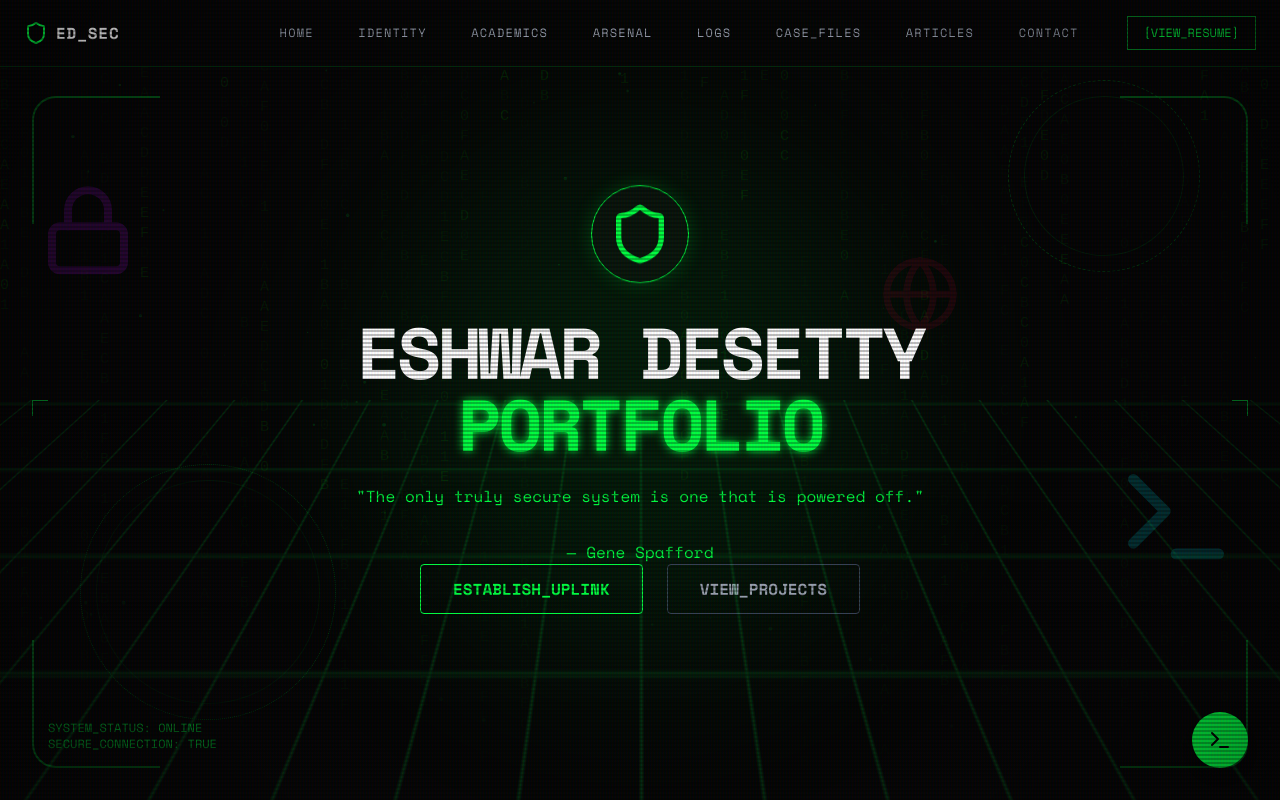
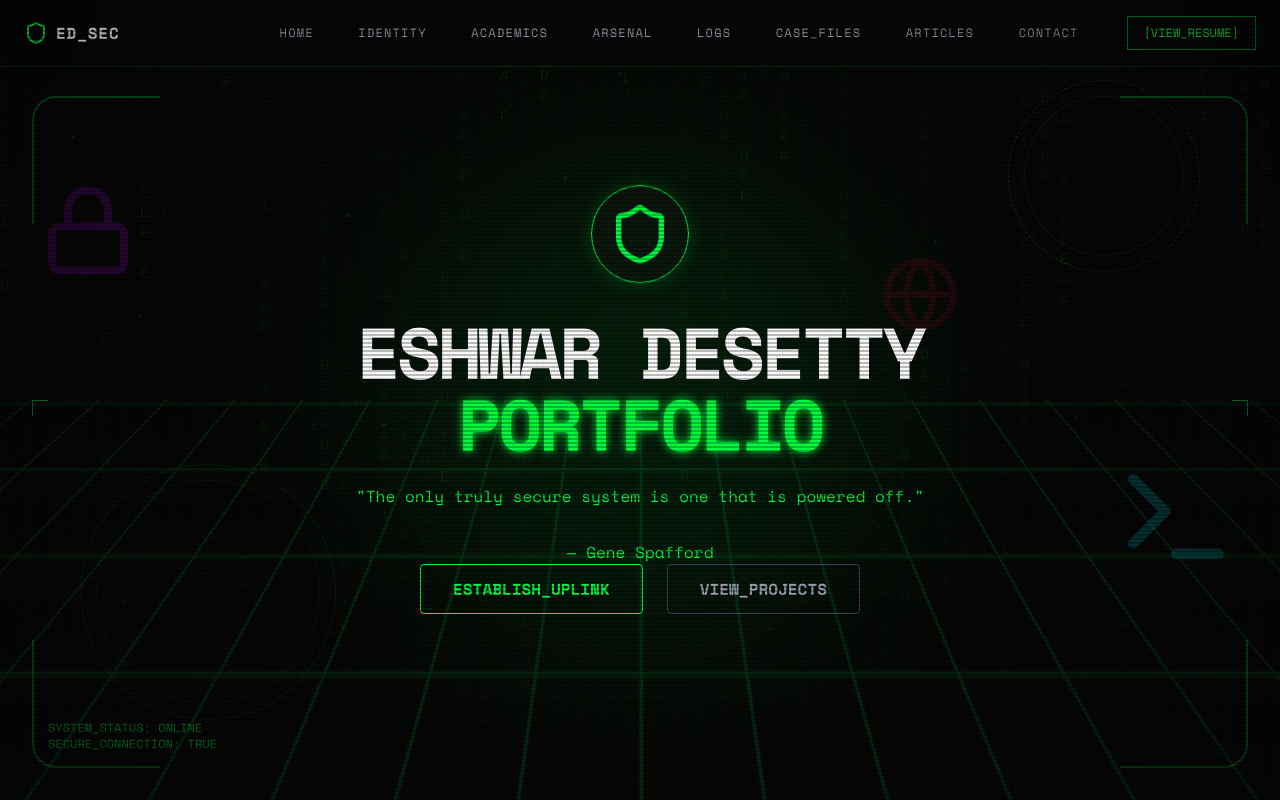
Before and after one commit to OffensiveSage/EDsec-Portfolio, a Next.js app: page / in a window 1280 px wide. Built offline with nearby package versions, Linux system fonts and the light colour scheme.

Commit message:
Hide terminal component for future development

```diff
--- a/src/app/page.tsx
+++ b/src/app/page.tsx
@@ -50,7 +50,8 @@ export default function Home() {
         <>
           <Navbar />
           <MouseTrail />
-          <Terminal />
+          {/* Terminal hidden for now - will develop later */}
+          {/* <Terminal /> */}
           <div className="h-screen w-full overflow-y-scroll snap-y snap-mandatory md:snap-mandatory scroll-smooth touch-pan-y" style={{ WebkitOverflowScrolling: 'touch' }}>
             <ParticleBackground />
             <ScanlineOverlay />
```
